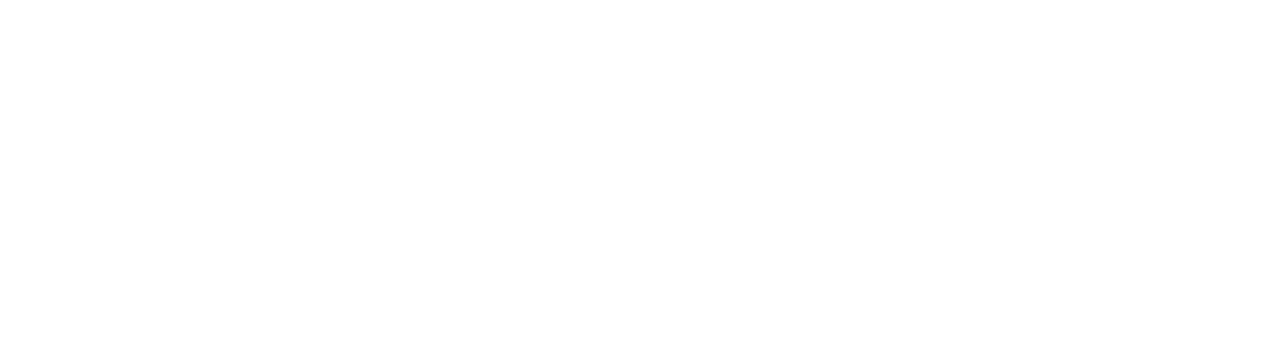
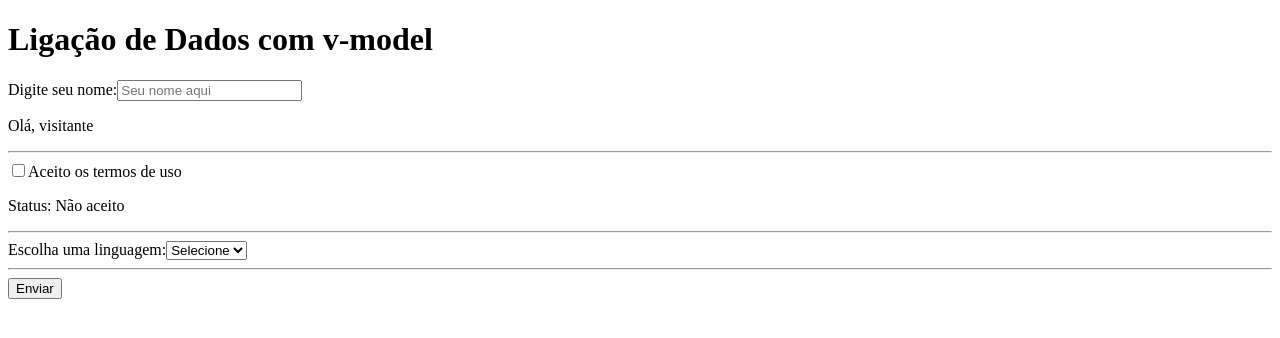
Before and after one commit to luizvelasco/celke_vuejs, a plain HTML site: page v-model.html in a window 1280 px wide. Drawn offline with nearby package versions, Linux system fonts and the light colour scheme.

Commit message:
finalizando v-model

```diff
--- a/v-model.html
+++ b/v-model.html
@@ -10,14 +10,66 @@
 <body>
 
    <div id="app">
+        <h1>Ligação de Dados com v-model</h1>
 
+        <!-- Input de texto -->
+         <div>
+            <label for="nome">Digite seu nome:</label>
+            <input type="text" id="nome" v-model="nome" placeholder="Seu nome aqui">
+            <p>Olá, {{ nome || 'visitante' }}</p>
+         </div>
+         <hr>
 
+         <!-- Checkbox -->
+          <div>
+            <label>
+                <input type="checkbox" v-model="aceito">Aceito os termos de uso
+            </label>
+            <p>Status: {{ aceito ? 'Aceito' : 'Não aceito' }}</p>
+          </div>
+          <hr>
+
+          <!-- Select -->
+           <div>
+                <label for="linguagem">Escolha uma linguagem:</label>
+                <select id="linguagem" v-model="linguagem">
+                    <option value="">Selecione</option>
+                    <option value="Vue.js">Vue.js</option>
+                    <option value="Laravel">Laravel</option>
+                    <option value="CSS">CSS</option>
+                </select>
+
+                <p v-if="linguagem">Você escolheu: {{ linguagem }}</p>
+           </div>
+           <hr>
+
+         <!-- Botao de envio -->
+          <div>
+            <button @click="enviarFormulario">Enviar</button>
+            <p v-if="mensagem">{{ mensagem }}</p>
+          </div>
 
    </div>
 
    <script>
         const vm = Vue.createApp({
-
+            data() {
+                return {
+                    nome: '',
+                    mensagem: '',
+                    aceito: false,
+                    linguagem: '',
+                }
+            },
+            methods: {
+                enviarFormulario(){
+                    if(!this.nome || !this.aceito || !this.linguagem){
+                        this.mensagem = 'Por favor preecha todos os campos';
+                    }else{
+                        this.mensagem = `Obrigado, ${this.nome}! Você escolheu ${this.linguagem}`;
+                    }
+                }
+            },
         }).mount('#app');
 
    </script>
```
